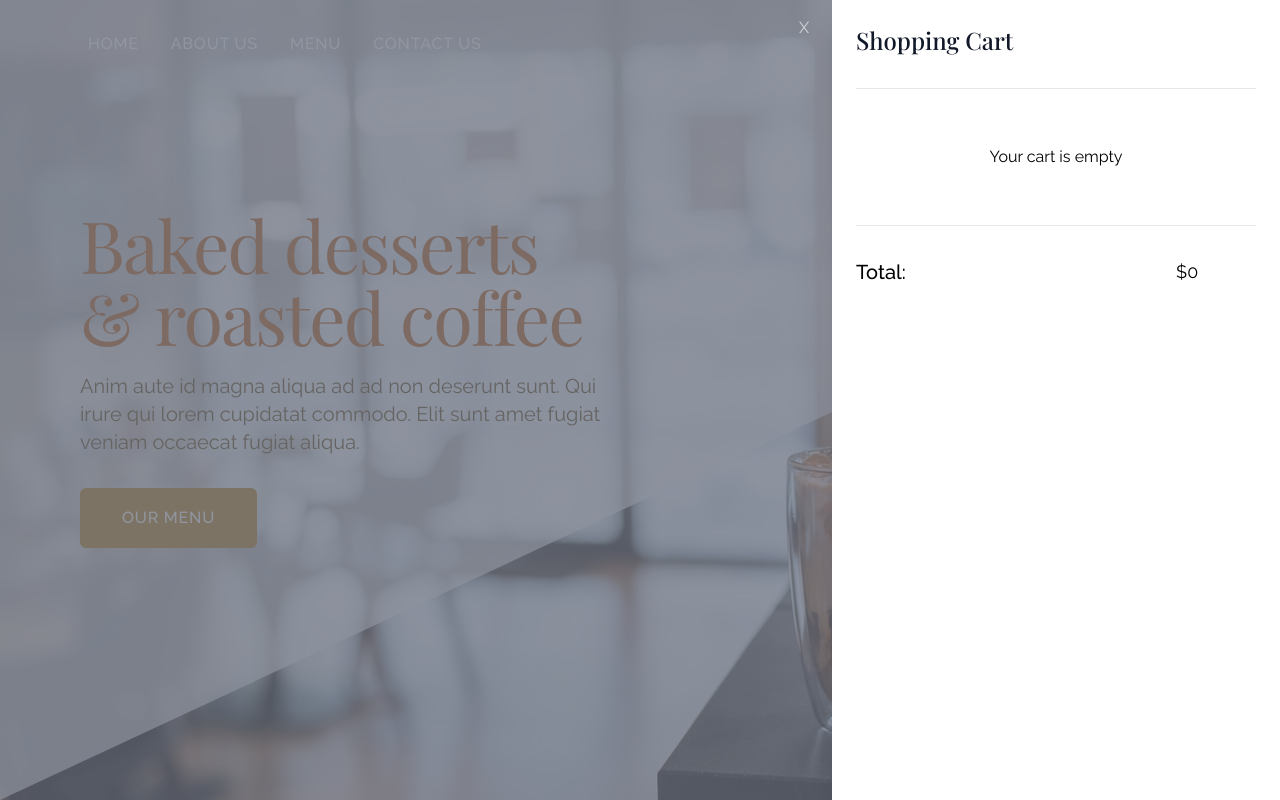
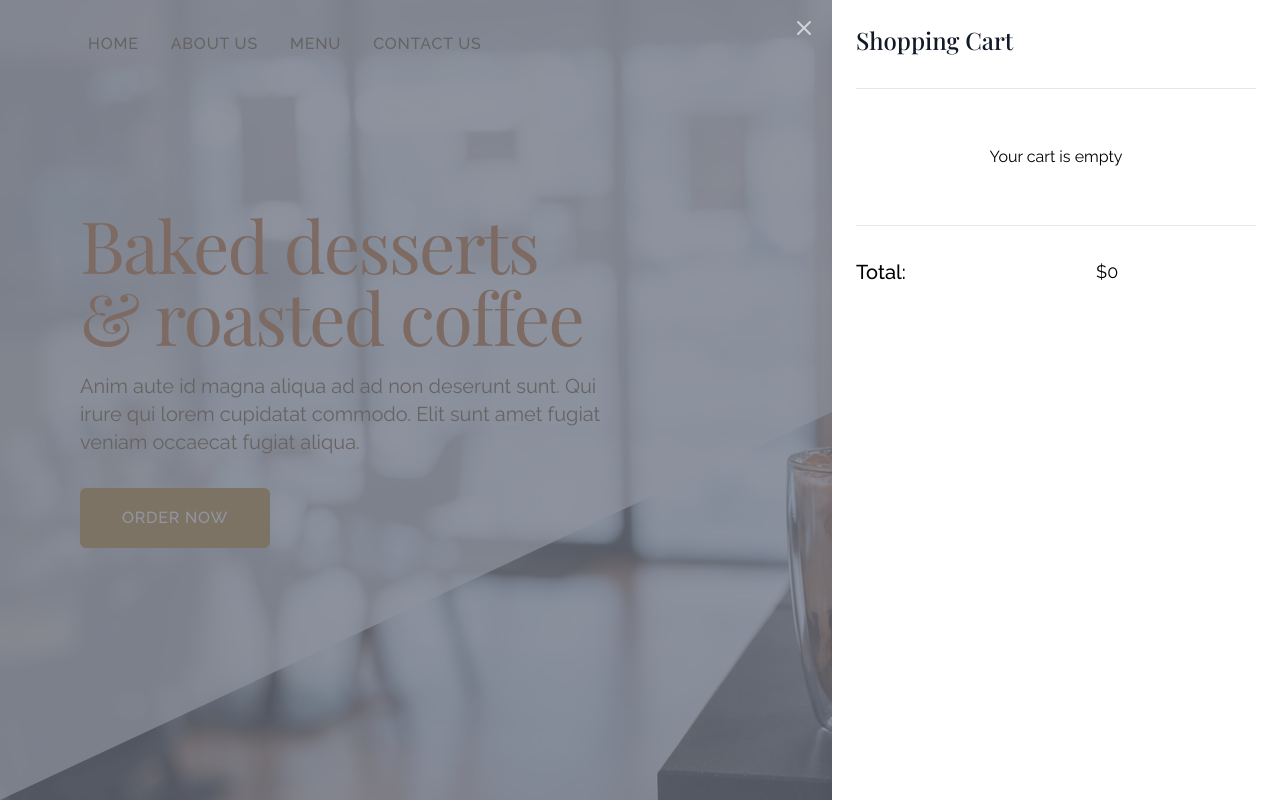
Before and after one commit to moonlik/coffee-shop-project, a React (Create React App) app: page / in a window 1280 px wide. Both pictures are taken after a click on the button "Open shop cart". Shown: the top 800 px of the page. Built offline with nearby package versions, Linux system fonts and the light colour scheme.

Commit message:
Refactor components composition

```diff
--- a/src/App.js
+++ b/src/App.js
@@ -2,9 +2,12 @@ import { useState } from 'react';
 import Header from './Header';
 import About from './About';
 import Menu from './Menu';
+import Product from './Product';
 import Footer from './Footer';
 import ImageSlider from './ImageSlider';
 import Cart from './Cart';
+import CartButton from './CartButton';
+import CartItem from './CartItem';
 
 export default function App() {
 	const coffeeData = [
@@ -47,13 +50,36 @@ export default function App() {
 		});
 	};
 
+	const handleRemoveFromCart = (id) => {
+		setCartItems(prev =>
+		  prev.reduce((ack, item) => {
+			if (item.id === id) {
+			  if (item.amount === 1) return ack;
+			  return [...ack, { ...item, amount: item.amount - 1 }];
+			} else {
+			  return [...ack, item];
+			}
+		  }, [])
+		);
+	  };
+
+	const sumTotalCartItems = (items) =>
+		items.reduce((sum, item) => sum + (item.amount * parseFloat(item.price)), 0);
+
 	return (
 		<div>
 			<Header />
 			<About />
-			<Menu coffee={coffeeData} dessert={dessertData} addToCart={handleAddToCart} badgeContent={getTotalItems(cartItems)} handleIsShowing={setCartShowing} />
+			<Menu
+				coffee={ <Product addToCart={handleAddToCart} productItems={coffeeData} />}
+				dessert={ <Product addToCart={handleAddToCart} productItems={dessertData} />}
+				button={ <CartButton show={setCartShowing} badgeContent={getTotalItems(cartItems)} /> } />
 			<ImageSlider />
-			<Cart show={cartShowing} cartItems={cartItems} handleIsShowing={setCartShowing}/>
+			<Cart
+				isShowing={cartShowing}
+				totalItems={sumTotalCartItems(cartItems)}
+				show={setCartShowing}
+				item={ <CartItem cartItems={cartItems} removeFromCart={handleRemoveFromCart} />} />
 			<Footer />
 		</div>
 	);
--- a/src/Cart.js
+++ b/src/Cart.js
@@ -1,9 +1,5 @@
 export default function Cart(props) {
-
-    const getTotalSum = (items) =>
-    	items.reduce((sum, item) => sum + (item.amount * parseFloat(item.price)), 0);
-
-    if(props.show) {
+    if(props.isShowing) {
         return (
             <div className="fixed inset-0 z-50">
                 <div className="absolute inset-0 bg-gray-500 bg-opacity-75 transition-opacity"></div>
@@ -12,47 +8,27 @@ export default function Cart(props) {
                         <div className="absolute top-0 left-0 -ml-8 pt-4 pr-2 flex sm:-ml-10 sm:pr-4">
                             <button
                                 className="rounded-md text-gray-300 hover:text-white focus:outline-none focus:ring-2 focus:ring-white"
-                                onClick={() => props.handleIsShowing(false)}>
+                                onClick={() => props.show(false)}>
                                 <span className="sr-only">Close panel</span>
-                                <div className="h-6 w-6">X</div>
+                                <svg xmlns="http://www.w3.org/2000/svg" className="h-6 w-6" fill="none" viewBox="0 0 24 24" stroke="currentColor">
+                                    <path strokeLinecap="round" strokeLinejoin="round" strokeWidth={2} d="M6 18L18 6M6 6l12 12" />
+                                </svg>
                             </button>
                         </div>
-
                         <div className="h-screen flex flex-col py-6 bg-white shadow-xl overflow-y-scroll">
                             <div className="px-4 sm:px-6">
                                 <p className="text-lg lg:text-2xl font-serif font-medium text-gray-900 border-b pb-8">Shopping Cart</p>
                             </div>
                             <div className="mt-6 flex-1 px-4 sm:px-6">
-                                {props.cartItems.length !== 0 ? props.cartItems.map((product) => (
-                                    <div className="flex gap-8 py-6" key={product.id}>
-                                        <div className="w-3/5">
-                                            <h4 className="text-lg font-medium">{product.name}</h4>
-                                        </div>
-                                        <div className="w-1/5 self-center">
-                                            <p className="text-lg">{product.amount}</p>
-                                        </div>
-                                        <div className="w-1/5 flex self-center">
-                                            <p className="text-lg">${product.price}</p>
-                                            {/* <div className="cursor-pointer ml-3">
-                                                <svg xmlns="http://www.w3.org/2000/svg" className="h-6 w-6" fill="none" viewBox="0 0 24 24" stroke="currentColor">
-                                                    <path strokeLinecap="round" strokeLinejoin="round" strokeWidth={1} d="M15 12H9m12 0a9 9 0 11-18 0 9 9 0 0118 0z" />
-                                                </svg>
-                                            </div> */}
-                                        </div>
-                                    </div>
-                                ))
-                                : <div className="py-8 mb-6 text-center">Your cart is empty</div>
-                            }
-
-                                <div className="border-t pt-8 flex justify-between">
+                                {props.item}
+                                <div className="border-t pt-8 flex">
                                     <div className="w-3/5">
                                         <h2 className="text-lg md:text-xl font-medium">Total:</h2>
                                     </div>
                                     <div className="w-1/5">
-                                        <p className="text-lg">${getTotalSum(props.cartItems)}</p>
+                                        <p className="text-lg">${props.totalItems}</p>
                                     </div>
                                 </div>
-
                             </div>
                         </div>
                     </div>
--- /dev/null
+++ b/src/CartButton.js
@@ -0,0 +1,19 @@
+export default function CartButton(props) {
+    return (
+        <button type="button"
+            className="fixed bottom-5 right-5 w-16 h-16 rounded-full bg-yellow-800 text-white block z-40 focus:outline-none hover:bg-yellow-700 hover:transition ease-in-out duration-300"
+            onClick={() => props.show(true)}>
+            <span className="sr-only">Open shop cart</span>
+            <svg xmlns="http://www.w3.org/2000/svg" className="absolute inset-3 transition duration-300 transform w-10 h-10" fill="none" viewBox="0 0 24 24" stroke="currentColor">
+                <path strokeLinecap="round" strokeLinejoin="round" strokeWidth={1} d="M3 3h2l.4 2M7 13h10l4-8H5.4M7 13L5.4 5M7 13l-2.293 2.293c-.63.63-.184 1.707.707 1.707H17m0 0a2 2 0 100 4 2 2 0 000-4zm-8 2a2 2 0 11-4 0 2 2 0 014 0z" />
+            </svg>
+            {props.badgeContent !== 0 ?
+                <div className="z-40 absolute -top-1 -right-1 w-8 h-8 rounded-full bg-yellow-300 text-gray-600 p-1">
+                    <p className="text-base">{props.badgeContent}</p>
+                </div>
+            : <div></div>
+            }
+        </button>
+    )
+
+}
--- /dev/null
+++ b/src/CartItem.js
@@ -0,0 +1,27 @@
+export default function CartItem(props) {
+    return (
+        <>
+            {props.cartItems.length !== 0 ?
+                props.cartItems.map((product) => (
+                    <div className="flex gap-8 py-6" key={product.id}>
+                        <div className="w-3/5">
+                            <h4 className="text-lg font-medium">{product.name}</h4>
+                        </div>
+                        <div className="w-1/5 self-center">
+                            <p className="text-lg">${product.price}</p>
+                        </div>
+                        <div className="w-1/5 flex self-center gap-3">
+                            <p className="text-lg">{product.amount}</p>
+                            <div className="self-end cursor-pointer" onClick={() => props.removeFromCart(product.id)}>
+                                <svg xmlns="http://www.w3.org/2000/svg" className="h-6 w-6" fill="none" viewBox="0 0 24 24" stroke="currentColor">
+                                    <path strokeLinecap="round" strokeLinejoin="round" strokeWidth={1} d="M15 12H9m12 0a9 9 0 11-18 0 9 9 0 0118 0z" />
+                                </svg>
+                            </div>
+                        </div>
+                    </div>
+                ))
+                : <div className="py-8 mb-6 text-center">Your cart is empty</div>
+            }
+        </>
+    )
+}
--- a/src/Header.js
+++ b/src/Header.js
@@ -14,11 +14,10 @@ export default function Header() {
             <div className="pt-6 px-4 sm:px-6 md:px-12">
               <nav
                 className="flex items-center justify-between sm:h-10 lg:justify-start"
-                    aria-label="Global"
-                  >
+                aria-label="Global">
                 <div className="hidden md:block md:ml-10 md:pr-4 md:space-x-8">
                   {navigation.map((item) => (
-                        <a key={item.name} href={item.href} className="font-medium tracking-wider uppercase text-white hover:text-yellow-500">
+                    <a key={item.name} href={item.href} className="font-medium tracking-wider uppercase text-brown-700 hover:text-yellow-500">
                       {item.name}
                     </a>
                   ))}
@@ -45,13 +44,11 @@ export default function Header() {
                   Anim aute id magna aliqua ad ad non deserunt sunt. Qui irure qui lorem cupidatat commodo. Elit sunt amet
                   fugiat veniam occaecat fugiat aliqua.
                 </p>
-                <a href="#menu" className="transition duration-300 ease-in-out w-max mt-6 sm:mt-8 tracking-wider flex items-center justify-center px-8 py-3 border-2 border-brown-500 font-medium rounded-md text-white bg-brown-500 hover:bg-transparent hover:text-brown-500 md:py-4 md:text-md md:px-10 uppercase">Our menu</a>
+                <a href="#menu" className="transition duration-500 ease-in-out w-max mt-6 sm:mt-8 tracking-wider flex items-center justify-center px-8 py-3 border-2 border-brown-500 font-medium rounded-md text-white bg-brown-500 hover:bg-transparent hover:text-brown-500 md:py-4 md:text-md md:px-10 uppercase">Order now</a>
               </div>
             </main>
           </div>
         </div>
-
-
       </div>
     )
   }
--- a/src/Product.js
+++ b/src/Product.js
@@ -1,6 +1,6 @@
 export default function Product(props) {
     return (
-        <div>
+        <>
             {props.productItems.map((product) => (
                 <div className="flex mb-4 w-full transition duration-500 ease-out transform hover:scale-105 cursor-pointer" key={product.id} onClick={() => props.addToCart(product)}>
                     <div className="relative z-10 bg-yellow-100 px-4 py-4 md:py-6 border-current rounded-lg text-yellow-900 w-4/5">
@@ -12,7 +12,7 @@ export default function Product(props) {
                     </div>
                 </div>
             ))}
-        </div>
+        </>
 
     )
 }
```
Also changed, not shown: src/Menu.js (+4 -20 lines). Lines whose indentation alone changed are shown as unchanged.
